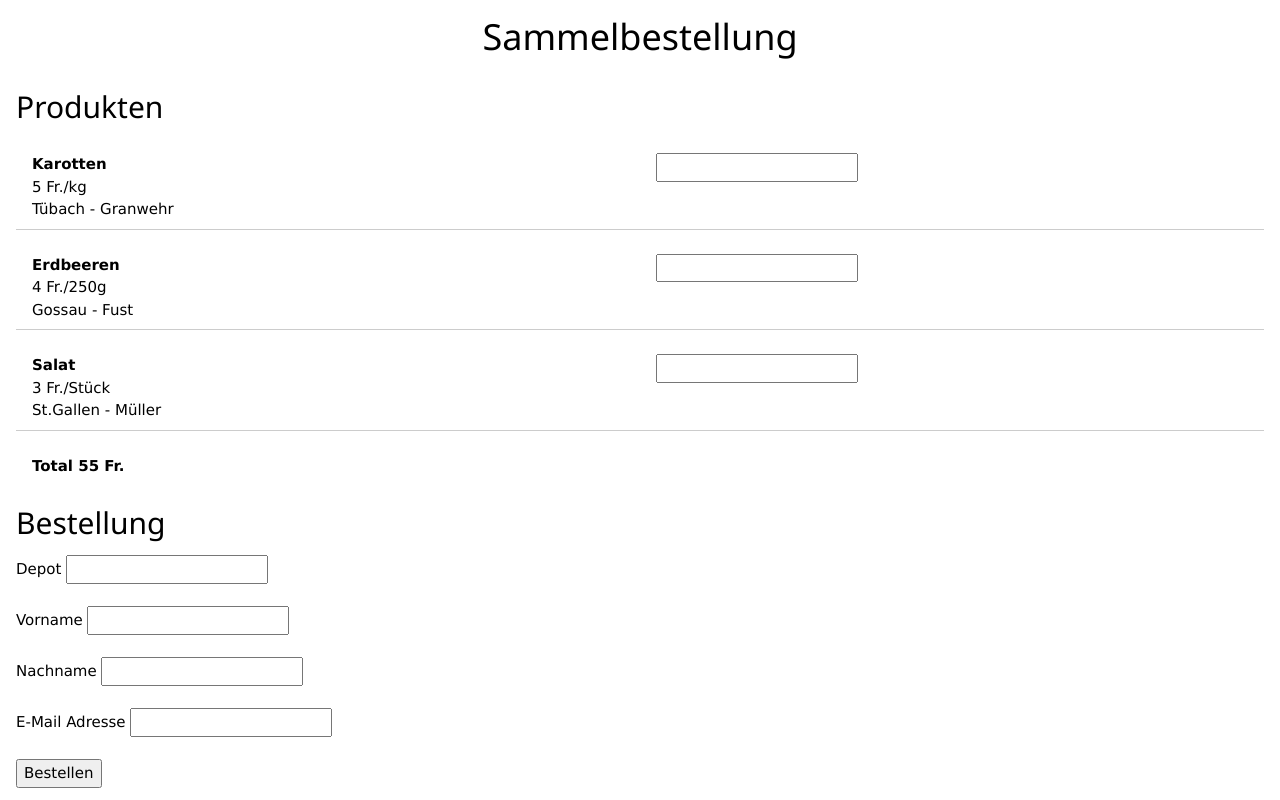
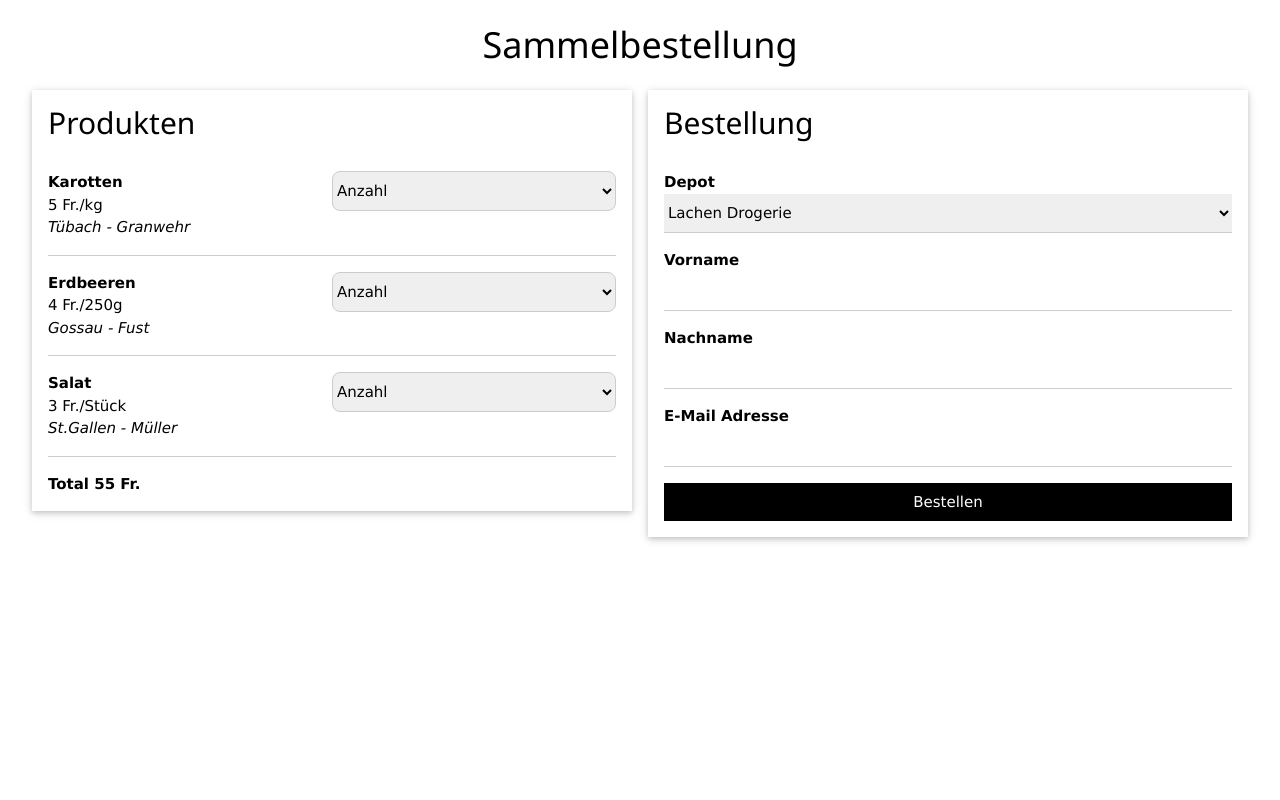
Before and after one commit to eclarasgsw/collective-orders, a Flask app: page / in a window 1280 px wide. Run offline with Flask 3, Linux system fonts and the light colour scheme.

Commit message:
Layout and value lists

```diff
--- a/app.py
+++ b/app.py
@@ -5,7 +5,7 @@ app = Flask(__name__)
 PRODUCTS = [
   {
     'id': 1,
-    'product_name': 'Karotten',
+    'name': 'Karotten',
     'price': '5',
     'currency': 'Fr.',
     'unit': 'kg',
@@ -13,7 +13,7 @@ PRODUCTS = [
   },
     {
     'id': 2,
-    'product_name': 'Erdbeeren',
+    'name': 'Erdbeeren',
     'price': '4',
     'currency': 'Fr.',
     'unit': '250g',
@@ -21,7 +21,7 @@ PRODUCTS = [
   },
     {
     'id': 3,
-    'product_name': 'Salat',
+    'name': 'Salat',
     'price': '3',
     'currency': 'Fr.',
     'unit': 'Stück',
@@ -29,10 +29,41 @@ PRODUCTS = [
   }
 ]
 
+DEPOTS = [
+  {
+    'id': 1,
+    'name': 'Lachen Drogerie',
+    'street_number': 4,
+    'street': 'fff',
+    'postcode': 9000,
+    'city': 'St.Gallen'
+  },
+  {
+    'id': 2,
+    'name': 'Liva Natura',
+    'street_number': 4,
+    'street': 'fff',
+    'postcode': 9000,
+    'city': 'St.Gallen'
+  },
+  {
+    'id': 3,
+    'name': 'Benevolpark',
+    'street_number': 4,
+    'street': 'fff',
+    'postcode': 9000,
+    'city': 'St.Gallen'
+  }
+]
+
+AMOUNT = [1,2,3,4,5,6,7,8,9,10]
+
 @app.route("/")
 def hello_order():
   return render_template('home.html',
-                         products=PRODUCTS)
+                        products=PRODUCTS,
+                        depots=DEPOTS,
+                        amount=AMOUNT)
 
 @app.route("/api/products")
 def list_products():
--- a/templates/home.html
+++ b/templates/home.html
@@ -5,39 +5,74 @@
     <link rel="stylesheet" href="https://www.w3schools.com/w3css/4/w3.css">
   </head>
   <body>
+    <header class="w3-container w3-padding">
       <h1 class="w3-center">Sammelbestellung</h1>
+    </header>
     <div class="w3-container">
+      <div class="w3-row-padding">
+        <div class="w3-half">
+          <div class="w3-container w3-card">
             <h2>Produkten</h2>
             <div>
               {% for product in products %}
-          <div class="w3-border-bottom w3-row w3-section">
-            <div class="w3-half w3-padding">
-              <b>{{product['product_name']}}</b><br>
+                <div class="w3-border-bottom w3-row">
+                  <div class="w3-half w3-section">
+                    <b>{{product['name']}}</b><br>
                     {{product['price']}} {{product['currency']}}/{{product['unit']}}<br>
-              {{product['producer']}}
+                    <i>{{product['producer']}}</i>
                   </div>
-            <div class="w3-half w3-padding w3-margin-bottom">
-              <input type="number" id="amount" name="amount" min="1">
+                  <div class="w3-half w3-margin-bottom w3-section">
+                   <select class="w3-select w3-border w3-round-large" name="amount">
+                      <option value="">Anzahl</option>
+                      {% for amount in amount %}
+                        <option value="{{amount}}">{{amount}}</option>
+                      {% endfor %}
+                    </select>
+
                   </div>
                 </div>
               {% endfor %}
             </div>
+            <p class="w3-section"><b>Total 55 Fr.</b></p>
+          </div>
+        </div>
 
-      <p class="w3-padding"><b>Total 55 Fr.</b></p>
+        <div class="w3-half">
+          <div class="w3-container w3-card">
+            <h2>Bestellung</h2>
+            <div class="w3-row">
+              <form class="">
+                <div class="">
+                  <div class="w3-section">
+                    <label for="depot"><b>Depot</b></label>
+                    <select class="w3-select" name="depot">
+                      {% for depot in depots %}
+                        <option value="{{depot.id}}">{{depot.name}}</option>
+                      {% endfor %}
+                    </select>
 
-      <h2>Bestellung</h2>
-      <form>
-        <label for="depot">Depot </label>
-        <input type="text" id="depot" name="depot"><br><br>
-        <label for="fname">Vorname </label>
-        <input type="text" id="fname" name="fname"><br><br>
-        <label for="lname">Nachname </label>
-        <input type="text" id="lname" name="lname"><br><br>
-        <label for="email">E-Mail Adresse </label>
-        <input type="email" id="email" name="email"><br><br>
-        <input type="submit" value="Bestellen">
+                  </div>
+                  <div class="w3-section">
+                    <label for="fname"><b>Vorname</b></label>
+                    <input class="w3-input" type="text" id="fname" name="fname">
+                  </div>
+                  <div class="w3-section">
+                    <label for="lname"><b>Nachname</b></label>
+                    <input class="w3-input" type="text" id="lname" name="lname">
+                  </div>
+                  <div class="w3-section">
+                    <label for="email"><b>E-Mail Adresse</b></label>
+                    <input class="w3-input" type="email" id="email" name="email">
+                  </div>
+                  <div class="w3-section">
+                    <input class="w3-button w3-block w3-black" type="submit" value="Bestellen">
+                  </div>
+                </div>
               </form>
             </div>
-
+          </div>
+        </div>
+      </div>
+    </div>
   </body>
 </html>
```
Lines whose indentation alone changed are shown as unchanged.
